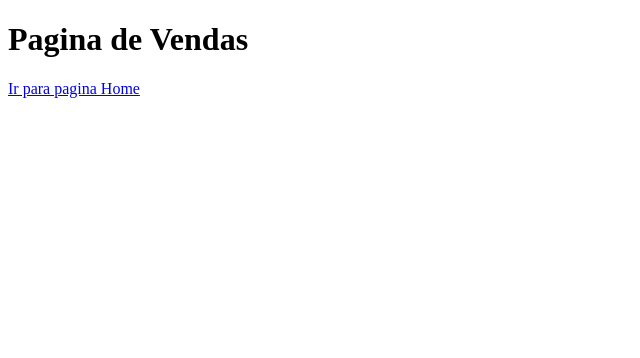
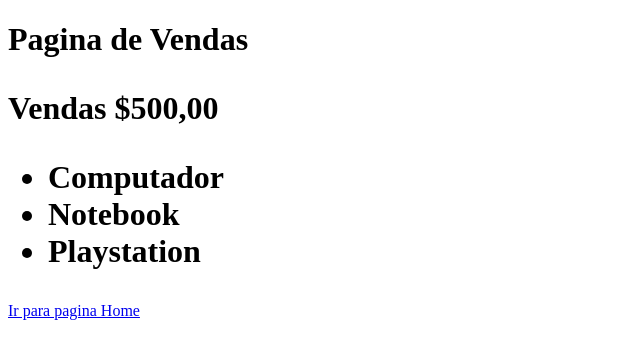
Before and after one commit to lucas-rocha-almeida-development/AulaNelioAlvesGITHUB, a plain HTML site: page Vendas.html in a window 1280 px wide. Shown: the whole page, without its empty margins (0-640 px from the left). Drawn offline with Linux system fonts and the light colour scheme.

Commit message:
Acrescentado valores de produtos e vendas

```diff
--- a/Vendas.html
+++ b/Vendas.html
@@ -8,7 +8,14 @@
 <body>
     <h1>
      Pagina de Vendas
+     <p>Vendas $500,00</p>
+     <ul>
+        <li>Computador</li>
+        <li>Notebook</li>
+        <li>Playstation</li>
+     </ul>
     </h1>
     <a href="/index.html">Ir para pagina Home</a>
+
 </body>
 </html>
```
